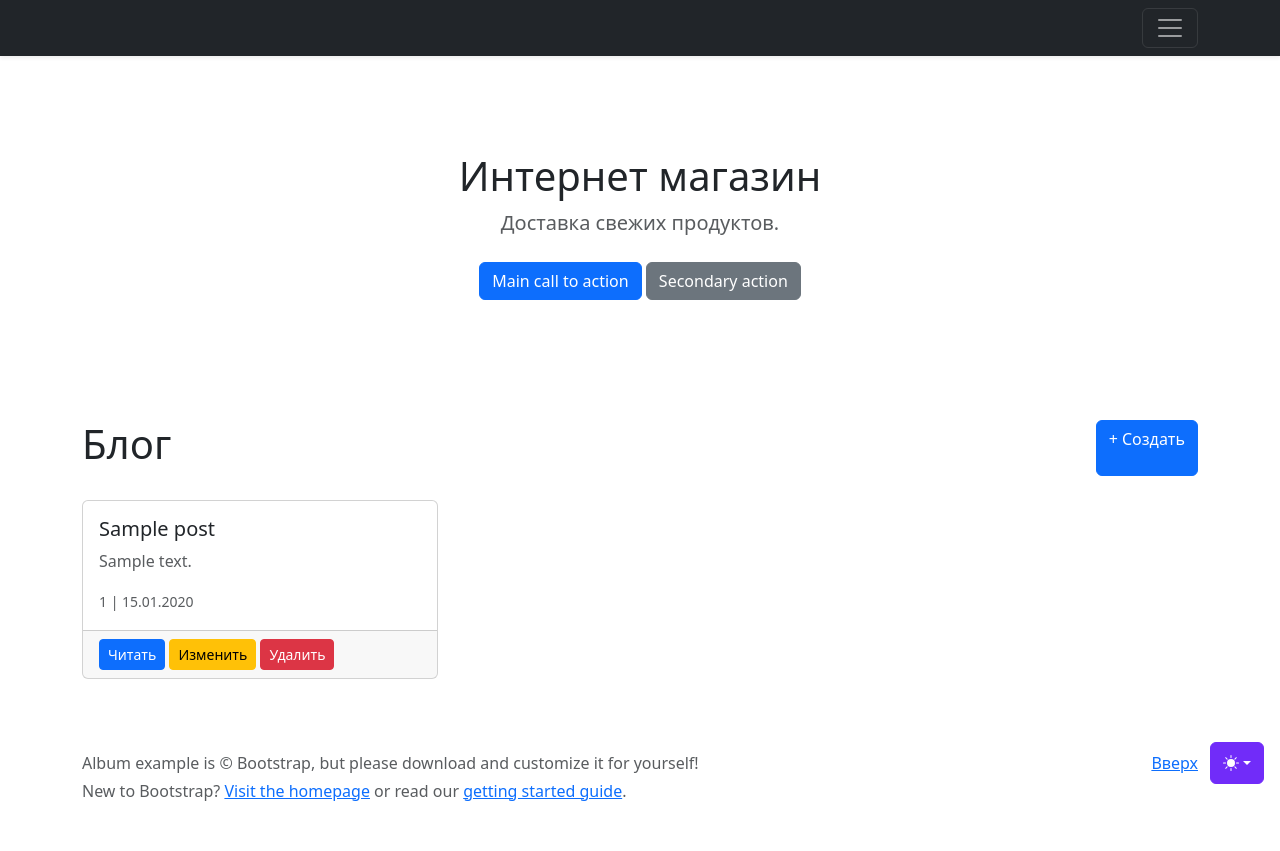
After one commit to dementievaolga082489/ShopProject, a Django app: template blog/templates/blog/post_list.html in a window 1280 px wide. The commit adds this page. Run offline with Django 5.2, Linux system fonts and the light colour scheme; the template is opened without the code that fills it: most values are stand-ins (such as "Sample title", 1, 10 or a date in 2020).

Commit message:
добавление и изменение шаблонов

```diff
--- /dev/null
+++ b/blog/templates/blog/post_list.html
@@ -0,0 +1,59 @@
+{% extends 'catalog/base.html' %}
+
+{% block title %}Блог{% endblock %}
+
+{% block content %}
+<div class="container">
+    <div class="d-flex justify-content-between mb-4">
+        <h1>Блог</h1>
+        <a href="{% url 'blog:post_create' %}" class="btn btn-primary">+ Создать</a>
+    </div>
+
+    <div class="row">
+        {% for post in posts %}
+            <div class="col-md-4 mb-4">
+                <div class="card h-100">
+                    {% if post.preview %}
+                        <img src="{{ post.preview.url }}" class="card-img-top" alt="{{ post.title }}" style="height: 200px; object-fit: cover;">
+                    {% endif %}
+                    <div class="card-body">
+                        <h5>{{ post.title }}</h5>
+                        <p class="text-muted">{{ post.content|truncatechars:100 }}</p>
+                        <small class="text-muted">
+                            <i class="bi bi-eye"></i> {{ post.views_count }}
+                            | {{ post.created_at|date:"d.m.Y" }}
+                        </small>
+                    </div>
+                    <div class="card-footer">
+                        <a href="{% url 'blog:post_detail' post.pk %}" class="btn btn-primary btn-sm">Читать</a>
+                        <a href="{% url 'blog:post_update' post.pk %}" class="btn btn-warning btn-sm">Изменить</a>
+                        <a href="{% url 'blog:post_confirm_delete' post.pk %}" class="btn btn-danger btn-sm">Удалить</a>
+                    </div>
+                </div>
+            </div>
+        {% empty %}
+            <div class="col-12">
+                <div class="alert alert-info">Нет записей. <a href="{% url 'blog:post_create' %}">Создать</a></div>
+            </div>
+        {% endfor %}
+    </div>
+
+    {% if is_paginated %}
+        <nav>
+            <ul class="pagination justify-content-center">
+                {% if page_obj.has_previous %}
+                    <li class="page-item"><a class="page-link" href="?page={{ page_obj.previous_page_number }}">«</a></li>
+                {% endif %}
+                {% for num in page_obj.paginator.page_range %}
+                    <li class="page-item {% if num == page_obj.number %}active{% endif %}">
+                        <a class="page-link" href="?page={{ num }}">{{ num }}</a>
+                    </li>
+                {% endfor %}
+                {% if page_obj.has_next %}
+                    <li class="page-item"><a class="page-link" href="?page={{ page_obj.next_page_number }}">»</a></li>
+                {% endif %}
+            </ul>
+        </nav>
+    {% endif %}
+</div>
+{% endblock %}
--- a/catalog/templates/base.html
+++ b/catalog/templates/catalog/base.html
@@ -76,7 +76,7 @@
     </ul>
 </div>
 <header data-bs-theme="dark">
-    {% include 'includes/inc_menu.html' %}
+    {% include 'catalog/includes/inc_menu.html' %}
 </header>
 <main>
     <section class="py-5 text-center container">
@@ -91,7 +91,7 @@
     {% block content %}
     {% endblock %}
 </main>
-{% include 'includes/inc_footer.html' %}
+{% include 'catalog/includes/inc_footer.html' %}
 
 <script src="https://cdn.jsdelivr.net/npm/bootstrap@5.3.0/dist/js/bootstrap.bundle.min.js"></script>
 
--- a/catalog/templates/products_list.html
+++ b/catalog/templates/catalog/product_list.html
@@ -1,11 +1,11 @@
-{% extends 'base.html' %}
+{% extends 'catalog/base.html' %}
 {% load my_tags %}
 
 {% block content %}
 <div class="album py-5 bg-body-tertiary">
     <div class="container">
         <div class="row row-cols-1 row-cols-sm-2 row-cols-md-3 g-4">
-            {% for product in products %}
+            {% for product in object_list %}
             <div class="col">
                 <div class="card shadow-sm h-100">
                     <div class="card-img-top" style="height: 300px; overflow: hidden;">
```
Also changed, not shown: blog/templates/blog/post_confirm_delete.html (added, +25 -0 lines), blog/templates/blog/post_detail.html (added, +38 -0 lines), blog/templates/blog/post_form.html (added, +27 -0 lines), catalog/templates/catalog/product_detail.html (renamed from catalog/templates/product_detail.html, +5 -5 lines), catalog/templates/catalog/contacts.html (renamed from catalog/templates/contacts.html), catalog/templates/catalog/home.html (renamed from catalog/templates/home.html), catalog/templates/catalog/includes/inc_footer.html (renamed from catalog/templates/includes/inc_footer.html), catalog/templates/catalog/includes/inc_menu.html (renamed from catalog/templates/includes/inc_menu.html).
